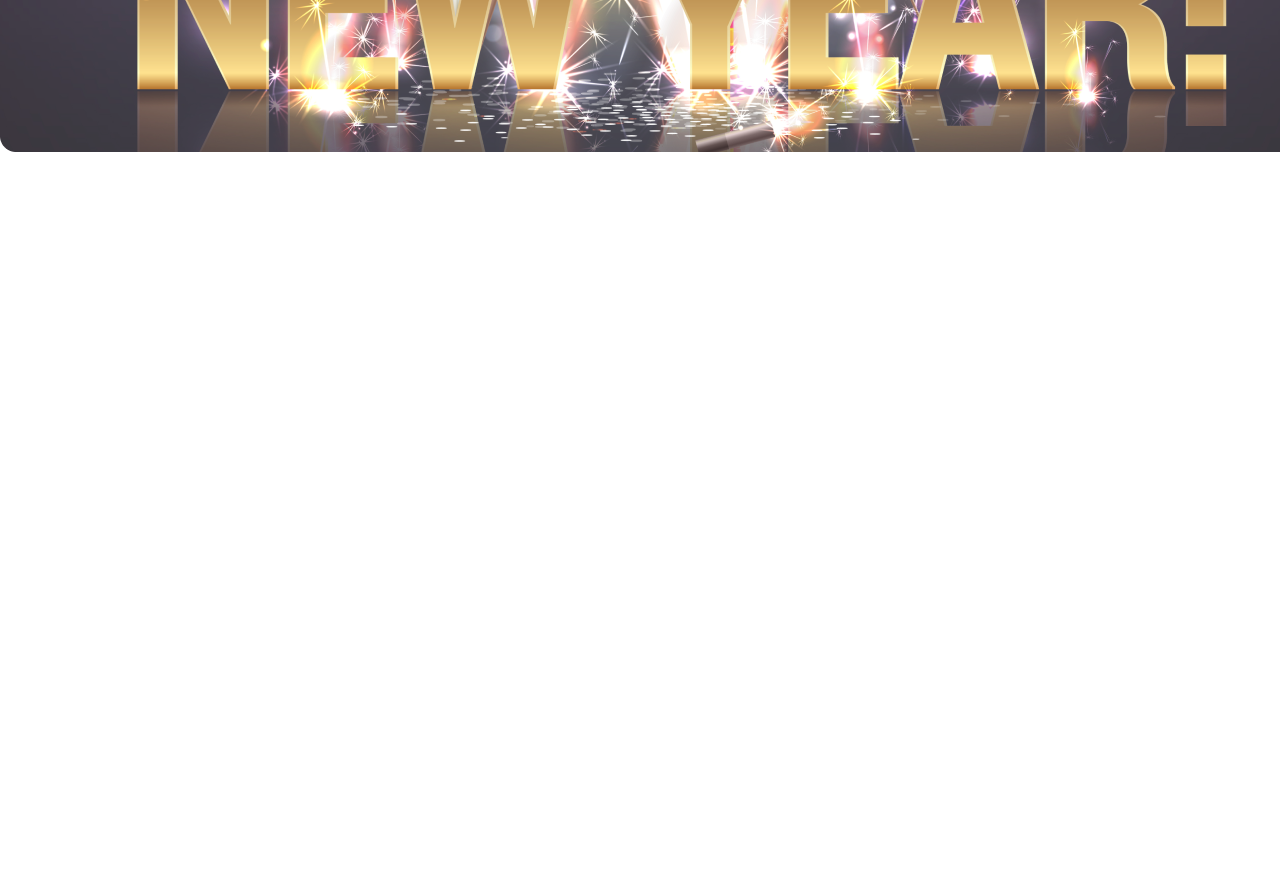
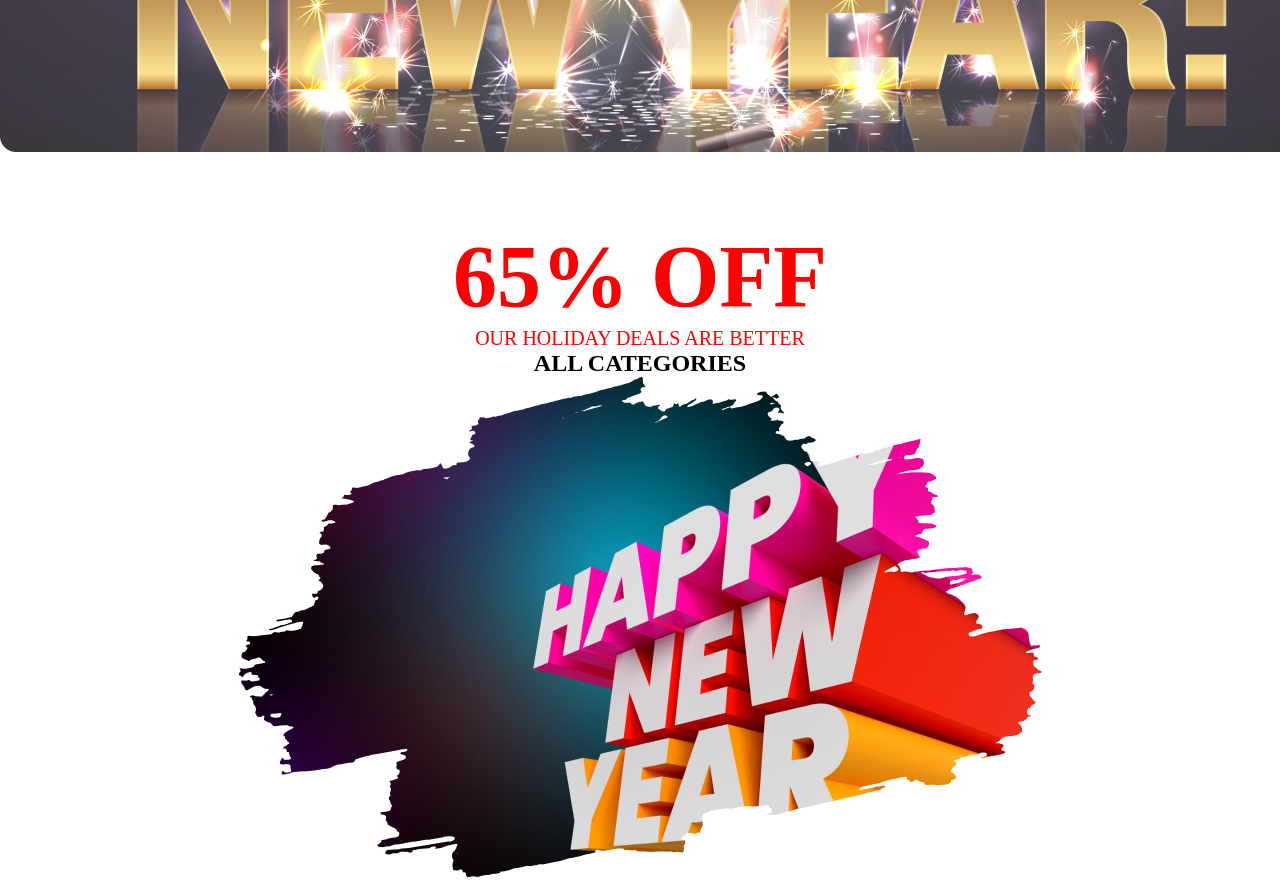
Before and after one commit to muhammadsobuj20/new-year-repo, a plain HTML site: page index.html in a window 1280 px wide. Shown: the part 534-1415 px from the top of the page. Before the commit the page ends 800 px from the top, so only its background shows below. Drawn offline with Linux system fonts and the light colour scheme; a web font is replaced by a local one.

Commit message:
added categories commit

```diff
--- a/index.html
+++ b/index.html
@@ -39,5 +39,17 @@
     </header>
 
     <!-- this is main section start -->
+
+    <main>
+        <!-- this is all catagory -->
+         <section>
+            <div class="categories">
+                <h2 class="offer">65% OFF</h2>
+                  <h6 class="better">OUR HOLIDAY DEALS ARE BETTER</h6>
+                  <h2 class="categories-title">ALL CATEGORIES</h2>
+                  <img class="new-year-pic" src="./assets/images/New Year Photo.png" alt="photo">
+            </div>
+         </section>
+    </main>
   </body>
 </html>
--- a/style.css
+++ b/style.css
@@ -98,3 +98,36 @@ li a:hover {
 .banner-title2:hover{
     color: #0a051b;
  }
+
+
+  /* this is main section start */
+  /* categories part */
+ .categories{
+ background-color: #ffffff;
+text-align:center ;
+margin-top: 70px;
+ }
+
+ .offer{
+ color: #FF0000;
+ font-weight: 700;
+ font-size: 88px;
+  }
+
+ .better{
+ font-size: 20px;
+ font-weight: 500;
+ color: #FF0000;
+ }
+
+ categories-title{
+  color: #070211;
+ font-weight: 700;
+ font-size: 88px;
+ }
+
+  /* .categories .new-year-pic{
+ margin: 0 auto;
+ width: 800px;
+ height: 500px;
+ } */
```
